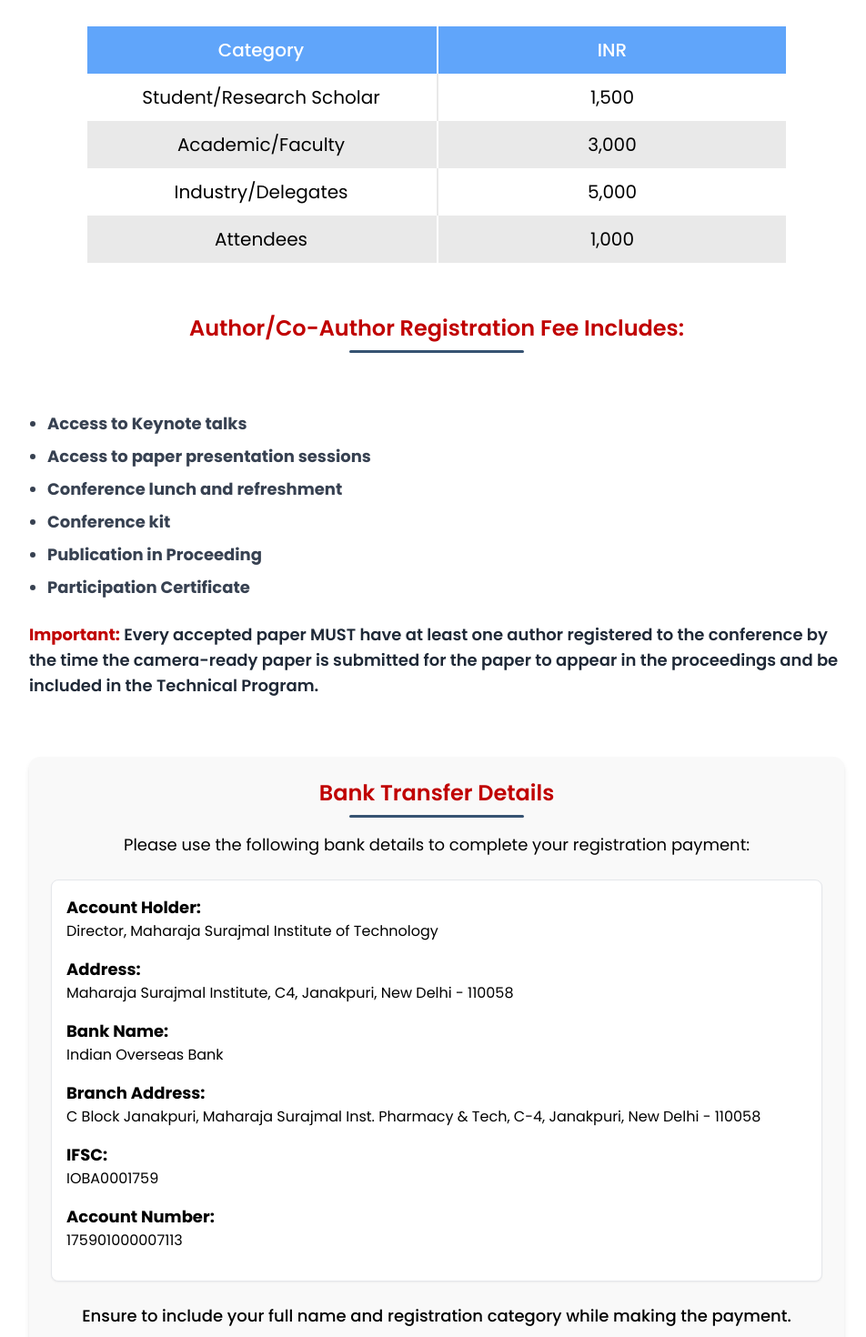
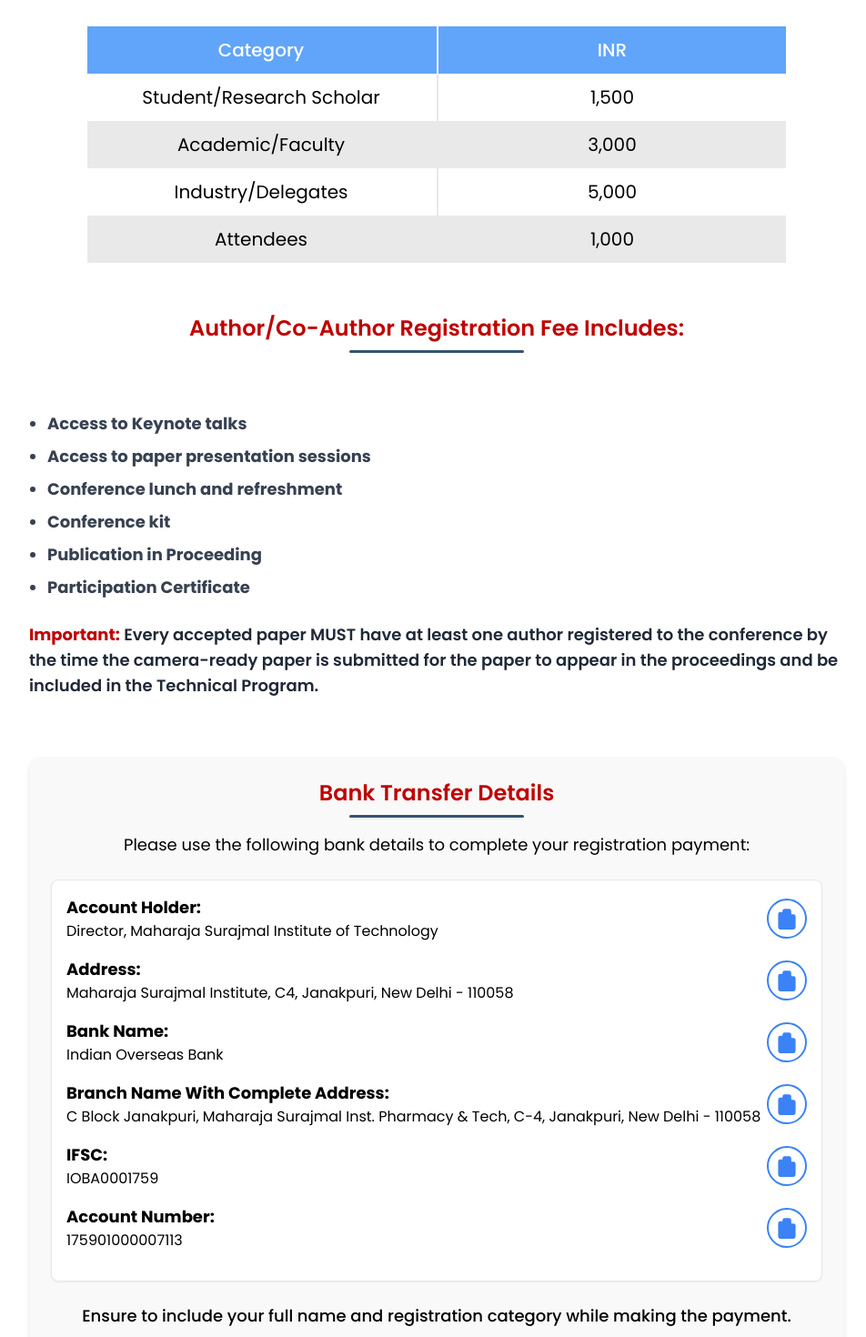
Before and after one commit to c4dr-me/ncrtces-website, a React (Vite) app: page /registration in a window 1280 px wide. Shown: the part 9500-10970 px from the top of the page at 91% size, without its empty margins (160-1112 px from the left). Built offline with nearby package versions, Linux system fonts and the light colour scheme.

Commit message:
bank details added

```diff
--- /dev/null
+++ b/components/copyable.jsx
@@ -0,0 +1,34 @@
+import { useState } from "react";
+
+const CopyableField = ({ label, value }) => {
+  const [copied, setCopied] = useState(false);
+
+  const handleCopy = () => {
+    navigator.clipboard.writeText(value);
+    setCopied(true);
+    setTimeout(() => setCopied(false), 1000); // Reset after 2 seconds
+  };
+
+  return (
+    <div className="mb-4 flex justify-between items-center">
+      <div>
+        <p className="font-bold text-md md:text-lg">{label}:</p>
+        <p>{value}</p>
+      </div>
+      <button
+        onClick={handleCopy}
+        title={copied ? "Copied!" : "Copy to Clipboard"}
+        className={`p-2 rounded-full border-2 border-blue-500 transition-colors duration-300 ${
+          copied ? "bg-blue-500 text-white" : "bg-white text-blue-500 hover:bg-blue-100"
+        }`}
+      >
+        <svg xmlns="http://www.w3.org/2000/svg" className="h-6 w-6" viewBox="0 0 20 20" fill="currentColor">
+          <path d="M8 1a2 2 0 00-2 2v1H4a2 2 0 00-2 2v12a2 2 0 002 2h12a2 2 0 002-2V8a2 2 0 00-2-2h-2V3a2 2 0 00-2-2H8z" />
+          <path d="M6 5h8v2H6V5z" />
+        </svg>
+      </button>
+    </div>
+  );
+};
+
+export default CopyableField;
--- a/pages/Registration.jsx
+++ b/pages/Registration.jsx
@@ -1,3 +1,5 @@
+import CopyableField from "../components/copyable";
+
 const Registration = () => {
   return (
     <section id="reg">
@@ -13,72 +15,54 @@ const Registration = () => {
           </div>
           <br />
           <div className="w-full max-w-3xl mx-auto">
+            {/* Category Section */}
             <div className="flex text-md md:text-xl text-white bg-blue-400 font-[500]">
               <div className="w-1/2 text-center py-3">Category</div>
               <div className="w-1 h-auto border-r-2 border-white"></div>
               <div className="w-1/2 text-center py-3">INR</div>
             </div>
-            <div className="flex text-md md:text-xl">
-              <div className="w-1/2 text-center py-3">
-                Student/Research Scholar
+
+            {/* Fees Section */}
+            {[
+              { category: "Student/Research Scholar", fee: "1,500" },
+              { category: "Academic/Faculty", fee: "3,000", bg: "bg-[#e9e9e9]" },
+              { category: "Industry/Delegates", fee: "5,000" },
+              { category: "Attendees", fee: "1,000", bg: "bg-[#e9e9e9]" },
+            ].map(({ category, fee, bg = "" }, index) => (
+              <div key={index} className={`flex text-md md:text-xl ${bg}`}>
+                <div className="w-1/2 text-center py-3">{category}</div>
+                <div className="w-1 h-auto border-r-2 border-[#e9e9e9]"></div>
+                <div className="w-1/2 text-center py-3">{fee}</div>
               </div>
-              <div className="w-1 h-auto border-r-2 border-[#e9e9e9]"></div>
-              <div className="w-1/2 text-center py-3">1,500</div>
-            </div>
-            <div className="flex text-md md:text-xl bg-[#e9e9e9]">
-              <div className="w-1/2 text-center py-3">Academic/Faculty</div>
-              <div className="w-1 h-auto border-r-2 border-white"></div>
-              <div className="w-1/2 text-center py-3">3,000</div>
-            </div>
-            <div className="flex text-md md:text-xl">
-              <div className="w-1/2 text-center py-3">Industry/Delegates</div>
-              <div className="w-1 h-auto border-r-2 border-[#e9e9e9]"></div>
-              <div className="w-1/2 text-center py-3">5,000</div>
-            </div>
-            <div className="flex text-md md:text-xl bg-[#e9e9e9]">
-              <div className="w-1/2 text-center py-3">Attendees</div>
-              <div className="w-1 h-auto border-r-2 border-white"></div>
-              <div className="w-1/2 text-center py-3">1,000</div>
-            </div>
+            ))}
           </div>
+
           <br />
           <h2 className="text-xl pt-8 md:text-2xl font-semibold text-center text-[#c00000]">
             Author/Co-Author Registration Fee Includes:
           </h2>
           <div className="w-48 h-[3px] mx-auto mt-2 bg-[#365372] rounded-xl mb-16"></div>
+
+          {/* Fee Includes Section */}
           <ul className="list-disc pl-5 text-md md:text-lg font-medium leading-relaxed space-y-2">
-            <li className="text-gray-700">
-              <span className="font-bold ">Access to Keynote talks</span>
-            </li>
-            <li className="text-gray-700">
-              <span className="font-bold">
-                Access to paper presentation sessions
-              </span>
-            </li>
-            <li className="text-gray-700">
-              <span className="font-bold ">
-                Conference lunch and refreshment
-              </span>
-            </li>
-            <li className="text-gray-700">
-              <span className="font-bold ">Conference kit</span>
-            </li>
-            <li className="text-gray-700">
-              <span className="font-bold ">Publication in Proceeding</span>
-            </li>
-            <li className="text-gray-700">
-              <span className="font-bold ">Participation Certificate</span>
-            </li>
+            {[
+              "Access to Keynote talks",
+              "Access to paper presentation sessions",
+              "Conference lunch and refreshment",
+              "Conference kit",
+              "Publication in Proceeding",
+              "Participation Certificate",
+            ].map((item, idx) => (
+              <li key={idx} className="text-gray-700">
+                <span className="font-bold">{item}</span>
+              </li>
+            ))}
           </ul>
+
           <p className="text-md md:text-lg mt-6 font-semibold text-gray-800">
-            <span className="text-[#c00000] font-bold">Important:</span> Every
-            accepted paper MUST have at least one author registered to the
-            conference by the time the camera-ready paper is submitted for the
-            paper to appear in the proceedings and be included in the Technical
-            Program.
+            <span className="text-[#c00000] font-bold">Important:</span> Every accepted paper MUST have at least one author registered to the conference by the time the camera-ready paper is submitted for the paper to appear in the proceedings and be included in the Technical Program.
           </p>
 
-          {/* Payment Information Section */}
           <div className="mt-16 bg-[#f9f9f9] p-6 rounded-xl shadow-md">
             <h2 className="text-xl md:text-2xl font-semibold text-center text-[#c00000]">
               Bank Transfer Details
@@ -86,46 +70,25 @@ const Registration = () => {
             <div className="w-48 h-[3px] mx-auto mt-2 bg-[#365372] rounded-xl"></div>
 
             <p className="text-md md:text-lg text-center mt-4">
-              Please use the following bank details to complete your
-              registration payment:
+              Please use the following bank details to complete your registration payment:
             </p>
 
-            {/* Bank Details in a Card Style */}
             <div className="mt-6 p-4 bg-white rounded-lg shadow-sm border">
-              <div className="mb-4">
-                <p className="font-bold text-md md:text-lg">Account Holder:</p>
-                <p>Director, Maharaja Surajmal Institute of Technology</p>
-              </div>
-              <div className="mb-4">
-                <p className="font-bold text-md md:text-lg">Address:</p>
-                <p>
-                  Maharaja Surajmal Institute, C4, Janakpuri, New Delhi - 110058
-                </p>
-              </div>
-              <div className="mb-4">
-                <p className="font-bold text-md md:text-lg">Bank Name:</p>
-                <p>Indian Overseas Bank</p>
-              </div>
-              <div className="mb-4">
-                <p className="font-bold text-md md:text-lg">Branch Address:</p>
-                <p>
-                  C Block Janakpuri, Maharaja Surajmal Inst. Pharmacy & Tech,
-                  C-4, Janakpuri, New Delhi - 110058
-                </p>
-              </div>
-              <div className="mb-4">
-                <p className="font-bold text-md md:text-lg">IFSC:</p>
-                <p>IOBA0001759</p>
-              </div>
-              <div className="mb-4">
-                <p className="font-bold text-md md:text-lg">Account Number:</p>
-                <p>175901000007113</p>
-              </div>
+              {/* Bank Details */}
+              {[
+                { label: "Account Holder", value: "Director, Maharaja Surajmal Institute of Technology" },
+                { label: "Address", value: "Maharaja Surajmal Institute, C4, Janakpuri, New Delhi - 110058" },
+                { label: "Bank Name", value: "Indian Overseas Bank" },
+                { label: "Branch Name With Complete Address", value: "C Block Janakpuri, Maharaja Surajmal Inst. Pharmacy & Tech, C-4, Janakpuri, New Delhi - 110058" },
+                { label: "IFSC", value: "IOBA0001759" },
+                { label: "Account Number", value: "175901000007113" },
+              ].map((field, idx) => (
+                <CopyableField key={idx} label={field.label} value={field.value} />
+              ))}
             </div>
 
             <p className="text-md md:text-lg text-center font-medium mt-6">
-              Ensure to include your full name and registration category while
-              making the payment.
+              Ensure to include your full name and registration category while making the payment.
             </p>
           </div>
         </div>
```
